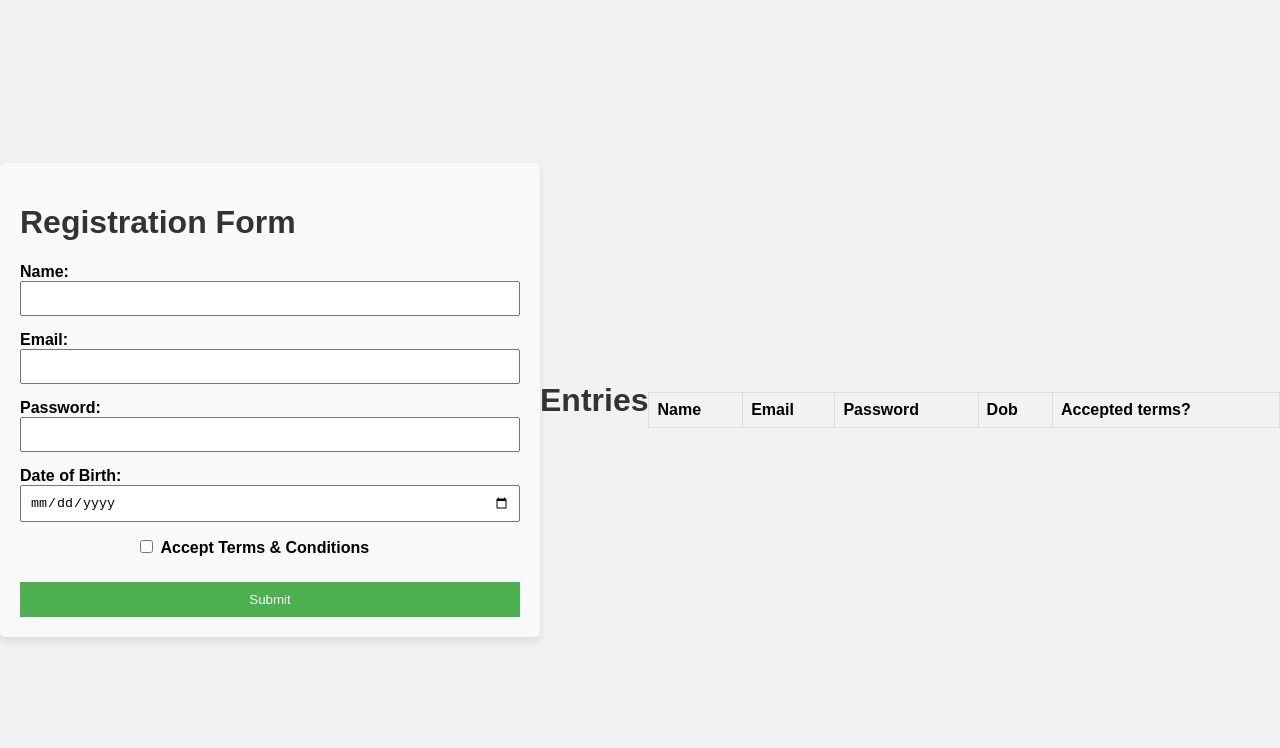
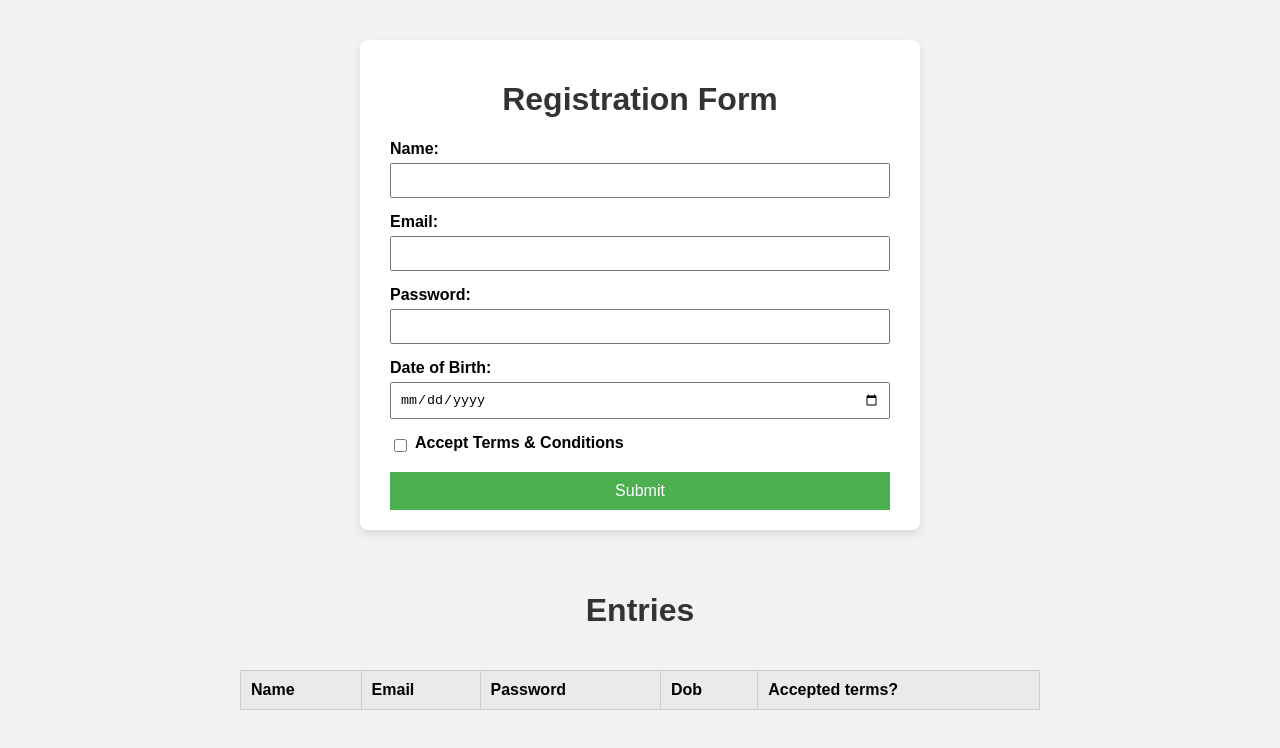
Before and after one commit to balaji-133/wd101, a plain HTML site: page index.html in a window 1280 px wide. Drawn offline with Linux system fonts and the light colour scheme.

Commit message:
Update index.html

```diff
--- a/index.html
+++ b/index.html
@@ -1,111 +1,130 @@
 <!DOCTYPE html>
 <html lang="en">
 <head>
-    <meta charset="UTF-8">
-    <meta name="viewport" content="width=device-width, initial-scale=1.0">
+  <meta charset="UTF-8" />
+  <meta name="viewport" content="width=device-width, initial-scale=1.0"/>
   <title>Registration Form</title>
   <style>
     body {
       font-family: Arial, sans-serif;
       margin: 0;
-            padding: 0;
+      padding: 40px 20px;
+      background-color: #f2f2f2;
       display: flex;
-            justify-content: center;
+      flex-direction: column;
       align-items: center;
-            height: 100vh;
-            background-color: #f2f2f2;
     }
+
     h1 {
       color: #333;
+      text-align: center;
     }
+
     .form-container {
-            background: #f9f9f9;
-            padding: 20px;
-            border-radius: 5px;
+      background: #fff;
+      padding: 20px 30px;
+      border-radius: 8px;
       box-shadow: 0 4px 8px rgba(0, 0, 0, 0.1);
+      max-width: 500px;
       width: 100%;
-            max-width: 500px;
+      margin-bottom: 40px;
     }
+
     .form-group {
       margin-bottom: 15px;
     }
+
     label {
-            display: inline-block;
-            width: 120px;
+      display: block;
+      margin-bottom: 5px;
       font-weight: bold;
     }
+
     input[type="text"],
     input[type="email"],
     input[type="password"],
     input[type="date"] {
+      width: 100%;
       padding: 8px;
-            width: 100%;
       box-sizing: border-box;
     }
+
     input[type="checkbox"] {
-            margin-left: 120px;
+      margin-right: 8px;
     }
+
+    .checkbox-group {
+      display: flex;
+      align-items: center;
+    }
+
     button {
       background: #4CAF50;
       color: white;
       border: none;
       padding: 10px 15px;
-            margin-top: 10px;
       cursor: pointer;
       width: 100%;
+      font-size: 16px;
     }
+
     button:hover {
       background: #45a049;
     }
+
+    .error {
+      color: red;
+      font-size: 0.9em;
+      margin-top: 5px;
+    }
+
     table {
       width: 100%;
+      max-width: 800px;
       border-collapse: collapse;
       margin-top: 20px;
     }
+
     th, td {
-            border: 1px solid #ddd;
-            padding: 8px;
+      border: 1px solid #ccc;
+      padding: 10px;
       text-align: left;
     }
+
     th {
-            background-color: #f2f2f2;
-        }
-        .error {
-            color: red;
-            font-size: 0.9em;
-            margin-left: 120px;
+      background-color: #eaeaea;
     }
   </style>
 </head>
 <body>
+
   <div class="form-container">
     <h1>Registration Form</h1>
-
     <form id="registrationForm">
       <div class="form-group">
         <label for="name">Name:</label>
-                <input type="text" id="name" required>
+        <input type="text" id="name" required />
       </div>
 
       <div class="form-group">
         <label for="email">Email:</label>
-                <input type="email" id="email" required>
+        <input type="email" id="email" required />
       </div>
 
       <div class="form-group">
         <label for="password">Password:</label>
-                <input type="password" id="password" required>
+        <input type="password" id="password" required />
       </div>
 
       <div class="form-group">
         <label for="dob">Date of Birth:</label>
-                <input type="date" id="dob" required>
+        <input type="date" id="dob" required />
         <div id="dobError" class="error"></div>
       </div>
 
-            <div class="form-group">
-                <input type="checkbox" id="acceptTerms">
-                <label for="acceptTerms" style="width: auto;">Accept Terms & Conditions</label>
+      <div class="form-group checkbox-group">
+        <input type="checkbox" id="acceptTerms" />
+        <label for="acceptTerms">Accept Terms & Conditions</label>
       </div>
 
       <button type="submit">Submit</button>
@@ -124,7 +143,7 @@
       </tr>
     </thead>
     <tbody id="userTableBody">
-            <!-- Table rows will be added here dynamically -->
+      <!-- Populated dynamically -->
     </tbody>
   </table>
 
```
Lines whose indentation alone changed are shown as unchanged.
